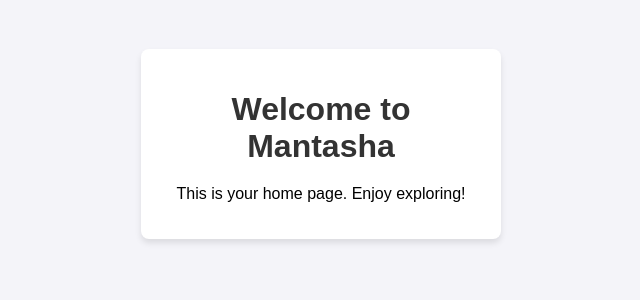
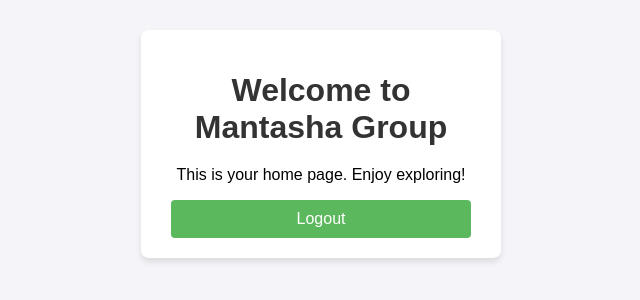
Before and after one commit to Abdulla-Al-Mamun/Log-in-Authentication, a plain HTML site: page homePage.html in a window 1280 px wide. Shown: the part 256-556 px from the top of the page, without its empty margins (319-959 px from the left). Drawn offline with Linux system fonts and the light colour scheme.

Commit message:
Some code change for home page. add home page logout button

```diff
--- a/homePage.html
+++ b/homePage.html
@@ -10,8 +10,9 @@
 
 <body>
     <div class="container">
-        <h1>Welcome to Mantasha</h1>
+        <h1>Welcome to Mantasha Group</h1>
         <p>This is your home page. Enjoy exploring!</p>
+        <button id="logoutBtn">Logout</button>
     </div>
 </body>
 
--- a/script.js
+++ b/script.js
@@ -23,7 +23,7 @@ document.getElementById('loginForm')?.addEventListener('submit', function (e) {
     const storedUser = JSON.parse(localStorage.getItem(email));
 
     if (storedUser && storedUser.password === password) {
-        alert(`Welcome back, ${storedUser.name}!`);
+        window.location.href = 'homePage.html'; // Redirect to Mantasha Page
     } else {
         alert('Invalid email or password.');
     }
```
